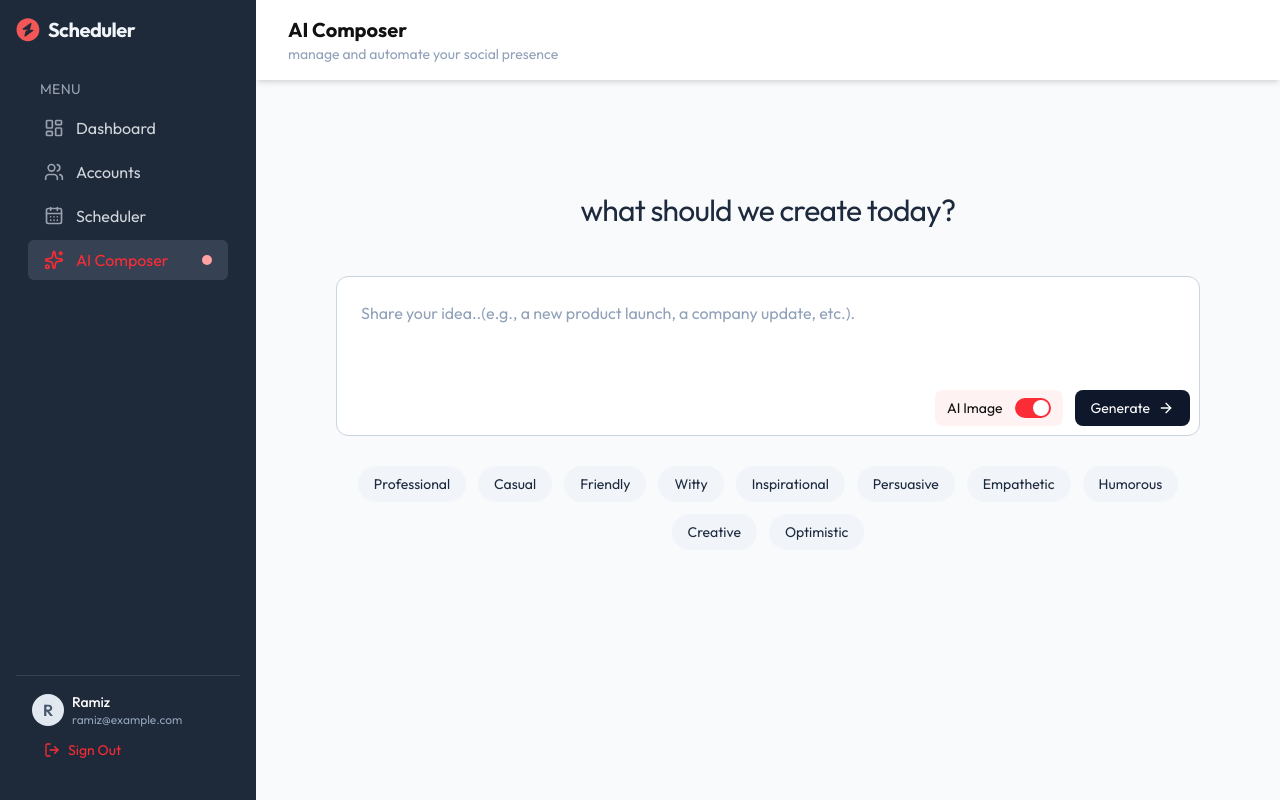
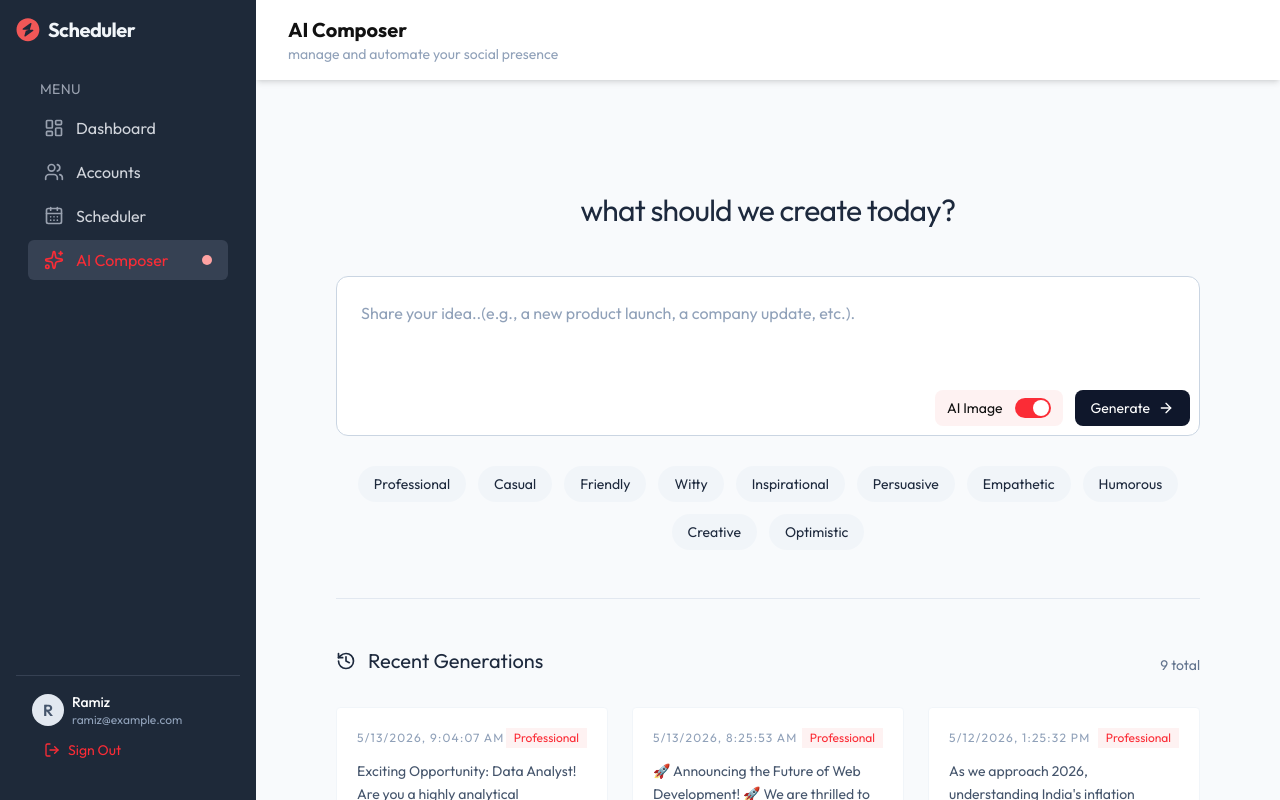
Before and after one commit to Ramizalam/social-media-automation, a React (Vite) app in the folder client/: page /ai-composer in a window 1280 px wide. Built offline with nearby package versions, Linux system fonts and the light colour scheme.

Commit message:
complete scheduler UI

```diff
--- a/client/src/pages/AIComposer.tsx
+++ b/client/src/pages/AIComposer.tsx
@@ -1,6 +1,6 @@
 import React, { useEffect } from "react";
 import { dummyGenerationData } from "../assets/assets";
-import { ArrowRightIcon, Loader2Icon } from "lucide-react";
+import { ArrowRightIcon, HistoryIcon, Loader2Icon, SparkleIcon, XIcon } from "lucide-react";
 
 const AIComposer = () => {
   const [prompt, setPrompt] = React.useState<string>("");
@@ -10,7 +10,7 @@ const AIComposer = () => {
   const [generations, setGenerations] = React.useState<any[]>([]);
 
   //scheduling state
-  const [activeScheduler, setActiveScheduler] = React.useState<any[]>(null);
+  const [activeScheduler, setActiveScheduler] = React.useState(null);
   const [selectedPlatform, setSelectedPlatform] = React.useState<string[]>([]);
   const [scehduleDate, setScheduleDate] = React.useState<string>("");
   const [scehduleTime, setScheduleTime] = React.useState<string>("");
@@ -91,8 +91,6 @@ const AIComposer = () => {
             </button>
           </div>
         </div>
-
-
         <div className="flex items-center gap-3 justify-center flex-wrap">
           {tones.map((toneOption) => (
             <button key={toneOption} onClick={() => setTone(toneOption)} className={`px-4 py-2 rounded-full text-sm transition-all ${tone === toneOption ? "bg-red-500 border-red-500 text-white" : "bg-slate-100 text-slate-800 hover:bg-slate-200"}`}>
@@ -103,8 +101,75 @@ const AIComposer = () => {
       </div>
 
       {/* AI Generated Post */}
+      <div className="space-y-6 pt-12 border-t border-slate-200">
+        <div className="flex items-center justify-between text-slate-800" >
+           <div className="flex items-center gap-3 mb-2">
+            <HistoryIcon className="size-5" />
+            <h2 className="text-xl">Recent Generations</h2>
+           </div>
+           <span className=" text-sm text-slate-500 bg-slate-50" >{generations.length} total</span>
+        </div>
+        <div className="grid grid-cols-1 md:grid-cols-2 gap-4 xl:grid-cols-3 gap-6">
+          {generations.map((generation, index) => (
+            <div key={index} className="group bg-white rounded 2-xl border border-slate-100 p-5 hover:border-red-200 transition-all relative overflow-hidden">
+              <div className="flex flex-col h-full space-y-3">
+                 <div className="flex  items-center justify-between">
+                   <span className="text-xs text-slate-400 uppercase tracking-widest">{new Date(generation.createdAt).toLocaleString()}</span>
+                   <span className="text-xs text-red-500 bg-red-50 px-2 py-0.5 rounded.md">{generation.tone}</span>
+                 </div>
+                 <p className="text-sm text-slate-600 line-clamp-3 leading-relaxed flex-1">{generation.content}</p>
+                {generation.mediaUrl && (
+                  <div>
+                    <img src={generation.mediaUrl} alt="gen"  className="w-full aspect-video object-cover opacity-90 group-hover:opacity-100 transition opacity"/>
+                  </div>
+                )}
+                <div className="flex items-center gap-2 pt-2">
+                  <button
+                  onClick={()=> setActiveScheduler(generation)}
+                   className="flex-1 bg-slate-100 hover:bg-red-500 hover:text-white text-slate-600 text-xs py-2.5 rounded-lg transition-all">
+                    Scheduled Post
+                  </button>
+                </div>
+              </div>
+            </div>
+          ))}
+          {
+            generations.length===0 &&(
+              <div className="col-span-full py-20 text-center space-y-2">
+                <div className="size-12 bg-slate-50 rounded-2xl flex items-center justify-center mx-auto text-slate-300">
+                  <SparkleIcon className="size-6"/>
+                </div>
+                <p className="col-span-full py-20 text-center space-y-2">No content generated at. try generating some content using AI.</p>
+              </div>
+            )
+          }
+        </div>
+      </div>
 
       {/* Scheduler Modal */}
+      {activeScheduler && (
+        <div className="fixed inset-0 min-h-screen z-50 flex items-center justify-center p-4 bg-slate-900/40 backdrop-blur-md animate-in fade-in duration-300">
+          <div className="bg-white rounded-2xl shadow-2xl w-full max-w-2xl border border-slate-100 overflow-hidden flex flex-col max-h-[90vh] ">
+
+            <div className="flex items-center justify-between px-8 py-4 border-b border-slate-100 bg-slate-50/30">
+               <h3 className="text-slate-900">Schedule Generation</h3>
+               <button onClick={()=>setActiveScheduler(null)} className="p-2 rounded-full hover:bg-slate-100 text-slate-400 transition-colors">
+                <XIcon className="size-5"/>
+                </button>
+            </div>
+            <div className="flex-1 overflow-y-auto p-8  space-y-4 ">
+            <div className="bg-slate-50 rounded-2xl p-6 border border-slate-100 space-y-4">
+              <p>{activeScheduler.prompt}</p>
+            </div>
+
+            <div className="bg-slate-50 rounded-2xl p-6 border border-slate-100 space-y-4">
+              <p>{activeScheduler.content}</p>
+              {activeScheduler.mediaUrl && <img src={activeScheduler.mediaUrl} alt="preview" className="w-full aspect-video object-cover rounded-xl border border-slate-100 shadow-sm"/>}
+            </div>
+            </div>
+          </div>
+        </div>
+      )}
     </div>
   );
 };
```
